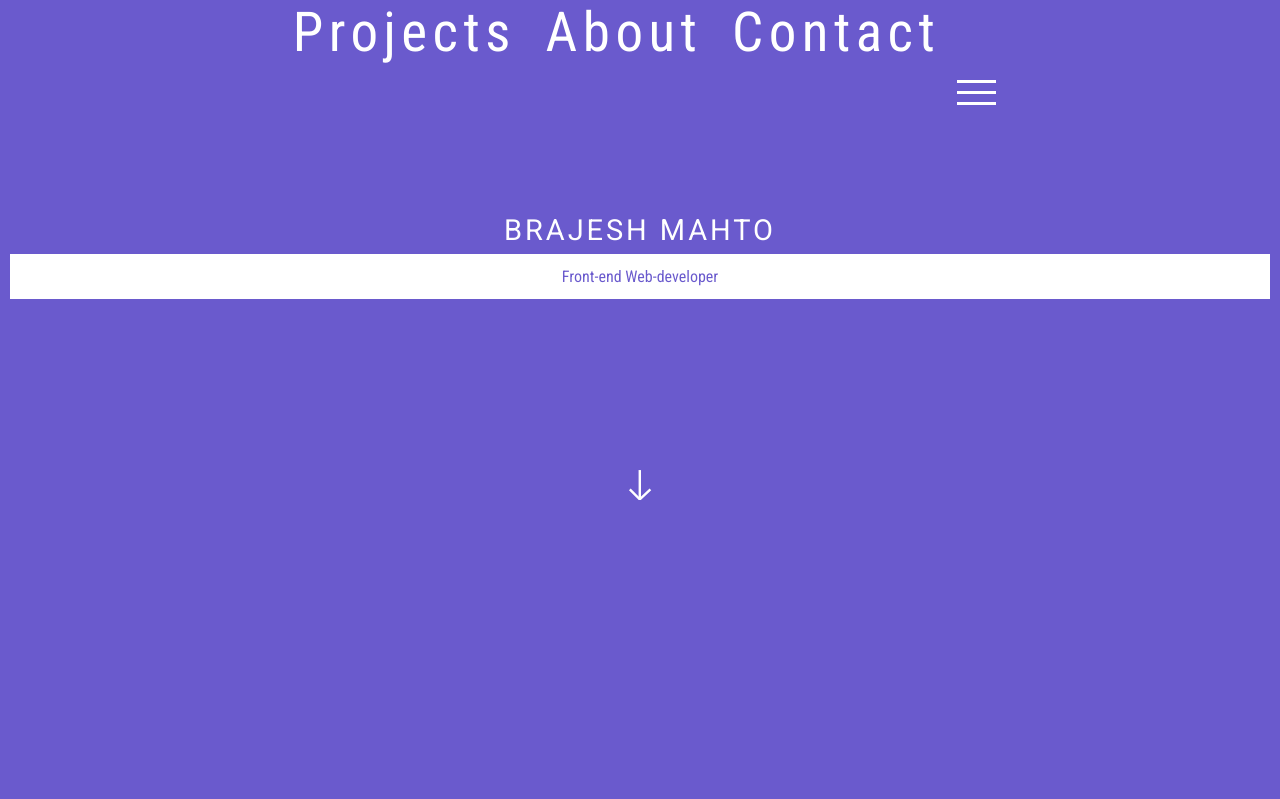
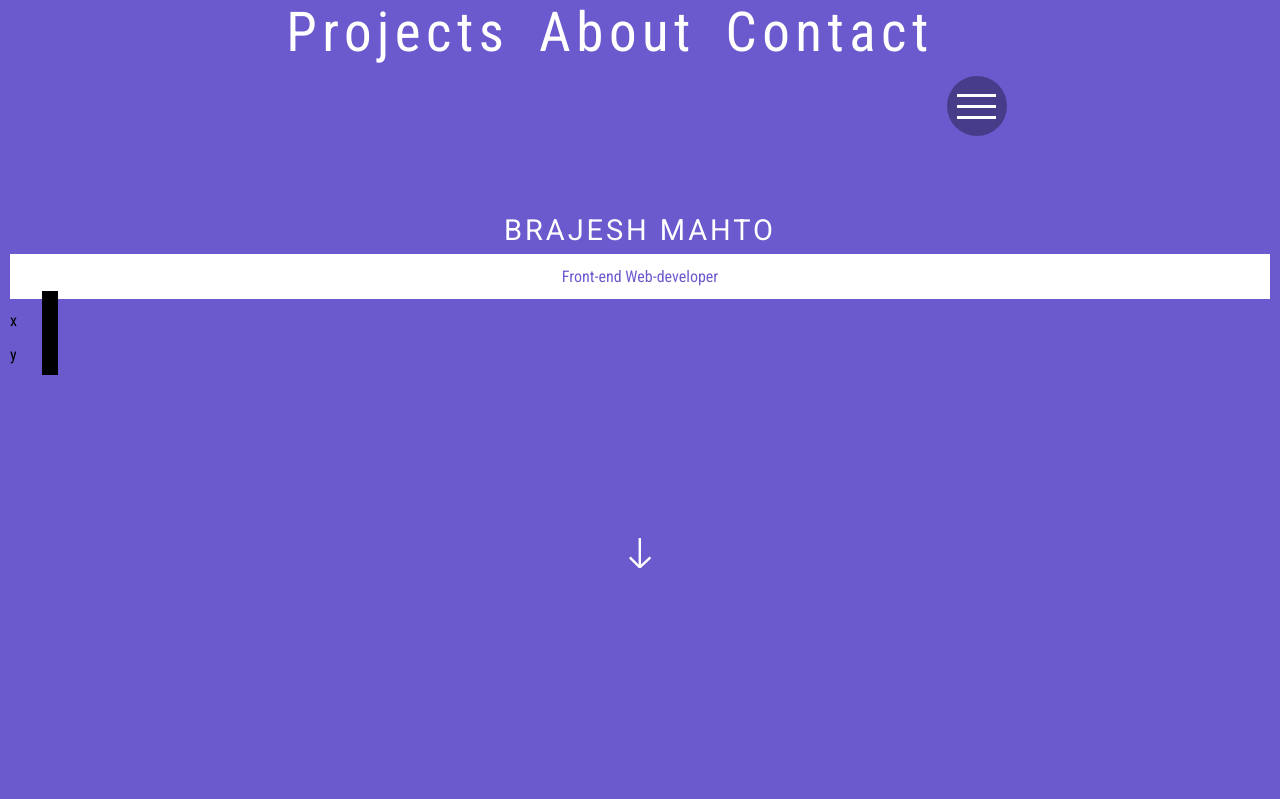
Before and after one commit to mahtobittu/mahtobittu.github.io, a PHP site: page / in a window 1280 px wide. Shown: the top 799 px of the page. Run offline with PHP 8.4, Linux system fonts and the light colour scheme.

Commit message:
Add files via upload
show the tap position on the screen ;

```diff
--- a/index.html
+++ b/index.html
@@ -61,6 +61,8 @@
                 <div id="hlo">
                     <a id="logo">BRAJESH MAHTO</a>
                     <p id="intro1">Front-end Web-developer</p>
+                    <p id ="showed">x<span id="span0"></span><br>
+                        y<span id="span1" ></span></p>
                 </div>
 
                 <div></div>
--- a/jssolution.css
+++ b/jssolution.css
@@ -19,6 +19,14 @@ h3{
     display: none;
 
 }
+span {
+    color: white;
+    background-color: black;
+    padding: 8px;
+    margin: 25px;
+    font-size: 29px;
+}
+
 
 .navi1{
 
@@ -67,9 +75,17 @@ h3{
 
 .haha{
 
+    width: 60px;
+    height: 60px;
     margin-top: 76px;
     display: flex;
     flex-direction: column;
+    background-color: #00000054;
+    border-radius: 69%;
+    /* display: flex; */
+    justify-content: center;
+    align-items: center;
+
 }
 
 .hamRaper1{
--- a/jssolution.js
+++ b/jssolution.js
@@ -6,6 +6,10 @@ $(document).ready(function () {
     $("li").css("margin-bottom" , "5px");
     $("#scrolld").animate({height :'30px'}, "slow");
     //$("li").css("font-size" , "larger");
+    $( document ).on( "mousemove", function( event ) {
+      $( "#span0" ).text(  event.pageX );
+      $( "#span1" ).text( event.pageY);
+    });
 
 
 
@@ -15,7 +19,9 @@ $(document).ready(function () {
   $("#hamRaper").click(function() {
 
     $(this).toggleClass( "hamRaper1" );
+    var g = $(this).width();
 
+    //$("").text(g);
 
      $("#hidethis").toggleClass( "hamhide hamburge" );
     // $(".hamburger").css( "margin" , "-1px" );
@@ -25,6 +31,8 @@ $(document).ready(function () {
       $("#menue1").toggleClass( "navi1 navi" );
 
       //$("#hidethis").toggleClass( "hamhide" );
+     // var offset = $(body).offset();
+      //var x = mouseX -
 
 
 
```
